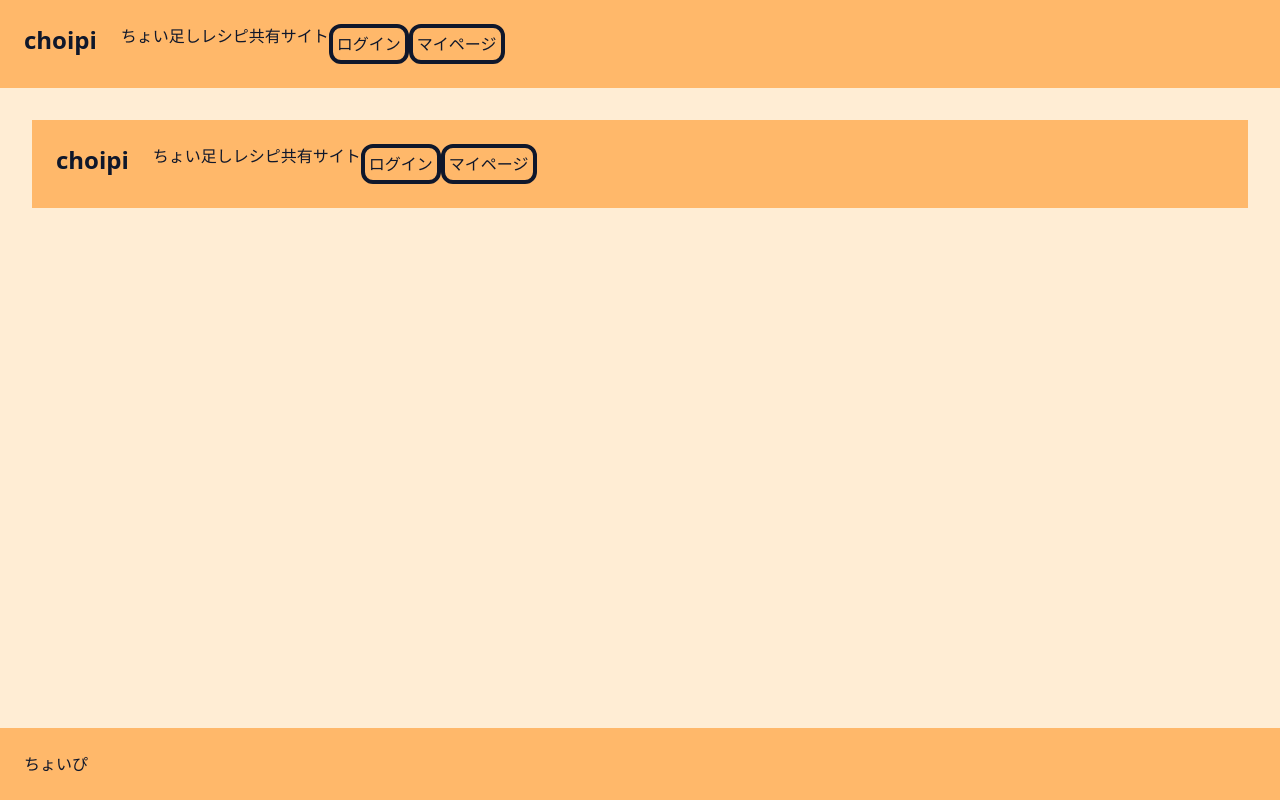
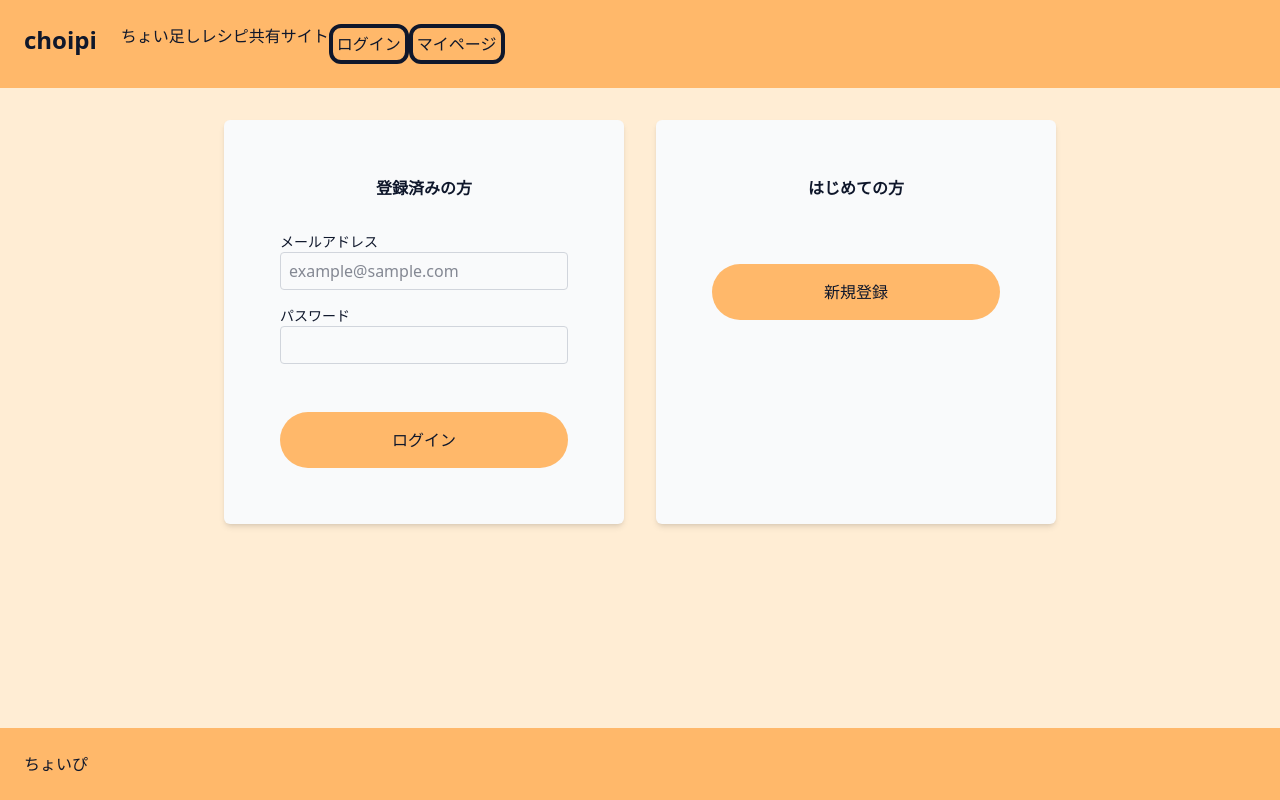
Before and after one commit to horit-chan/choipi, a Next.js app: page /login in a window 1280 px wide. Built offline with nearby package versions, Linux system fonts and the light colour scheme.

Commit message:
feat: ログインページの基本構造を作成

```diff
--- a/app/login/page.tsx
+++ b/app/login/page.tsx
@@ -1,11 +1,55 @@
 'use client';
 
-import Header from '@/components/layouts/Header';
+import Link from 'next/link';
+
+import { supabase } from '@/lib/supabase';
+import { Button } from '@/components/ui/Button';
+import { useState } from 'react';
+import { Input } from '@/components/ui/Input';
 
 export default function LoginPage() {
+  const [email, setEmail] = useState('');
+  const [password, setPassword] = useState('');
+
   return (
-    <main className="p-8">
-      <Header />
+    <main className="px-4 py-8">
+      <div className="mx-auto flex flex-row flex-wrap justify-center gap-x-8 gap-y-6">
+        {/* ログイン */}
+        <div className="w-100 rounded-md bg-gray-50 p-14 shadow-md">
+          <form className="text-center">
+            <h1 className="mb-8 font-bold">登録済みの方</h1>
+
+            <Input
+              label="メールアドレス"
+              type="email"
+              placeholder="example@sample.com"
+              onChange={(e) => setEmail(e.target.value)}
+              value={email}
+            ></Input>
+
+            <Input
+              label="パスワード"
+              type="password"
+              onChange={(e) => setPassword(e.target.value)}
+              value={password}
+            ></Input>
+
+            <Button>ログイン</Button>
+          </form>
+        </div>
+
+        {/* 新規登録 */}
+        <div className="w-100 rounded-md bg-gray-50 p-14 shadow-md">
+          <h1 className="mb-8 text-center font-bold">はじめての方</h1>
+
+          <Link
+            href="signup"
+            className="mt-8 inline-block w-full rounded-full bg-orange-300 py-4 text-center hover:bg-orange-400 focus:outline-2 focus:outline-offset-2 focus:outline-orange-500 active:bg-orange-600"
+          >
+            新規登録
+          </Link>
+        </div>
+      </div>
     </main>
   );
 }
```
